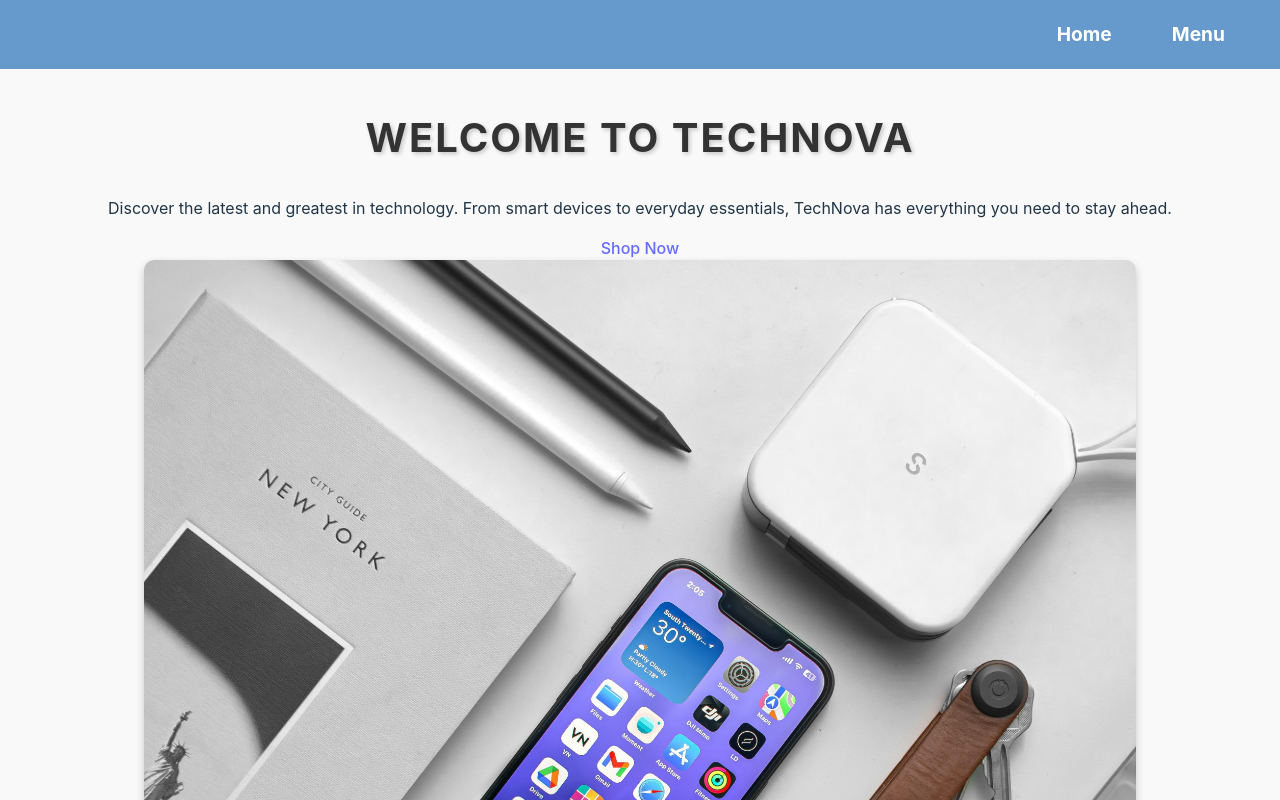
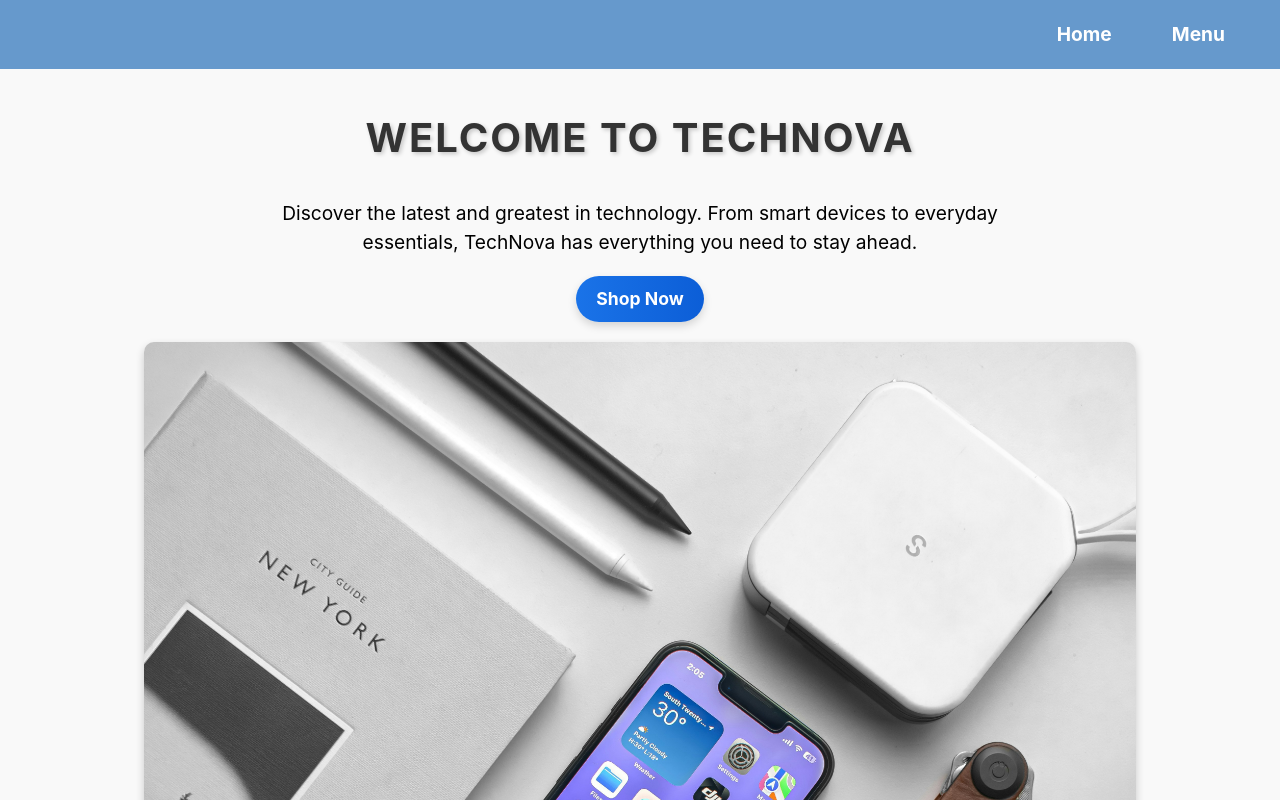
Before and after one commit to hamzas4011/ecommerce-app, a React (Vite) app: page / in a window 1280 px wide. Shown: the top 800 px of the page. Built offline with nearby package versions, Linux system fonts and the light colour scheme.

Commit message:
update home.css

```diff
--- a/src/styles/Home.css
+++ b/src/styles/Home.css
@@ -1,4 +1,65 @@
 
+.home {
+  display: flex;
+  flex-direction: column;
+  align-items: center;
+  justify-content: center;
+  text-align: center;
+  padding: 20px;
+  background-color: #f9f9f9;
+  min-height: 100vh;
+}
+
+.home-title {
+  font-size: 2.5rem;
+  color: #333;
+  margin-bottom: 20px;
+  text-transform: uppercase;
+  letter-spacing: 2px;
+  font-weight: bold;
+  text-shadow: 2px 2px 4px rgba(0, 0, 0, 0.2);
+}
+
+.home-image {
+  max-width: 80%;
+  height: auto;
+  border-radius: 10px;
+  box-shadow: 0 4px 8px rgba(0, 0, 0, 0.2);
+  margin-bottom: 20px;
+}
+
+.home-description {
+  font-size: 1.2rem;
+  color: black;
+  text-align: center;
+  width: 100%;
+  max-width: 800px;
+}
+
+.home-shop-now {
+  display: inline-block;
+  background: linear-gradient(90deg, #1a73e8, #0c5ed7);
+  color: #fff;
+  padding: 10px 20px;
+  text-decoration: none;
+  border-radius: 25px;
+  font-weight: bold;
+  font-size: 1.1rem;
+  transition: all 0.3s ease-in-out;
+  box-shadow: 0 4px 8px rgba(0, 0, 0, 0.15);
+  margin-bottom: 20px;
+}
+
+.home-shop-now:hover {
+  background: linear-gradient(90deg, #0c5ed7, #1a73e8);
+  transform: translateY(-2px) scale(1.03);
+  box-shadow: 0 6px 12px rgba(0, 0, 0, 0.2);
+}
+
+
+
+
+/*
 .home {
     display: flex;
     flex-direction: column;
@@ -28,3 +89,10 @@
     box-shadow: 0 4px 8px rgba(0, 0, 0, 0.2);
     margin-bottom: 20px;
   }
+
+  .home-description {
+    font-size: 1.2rem;
+    color: black;
+  }
+
+  */
```
